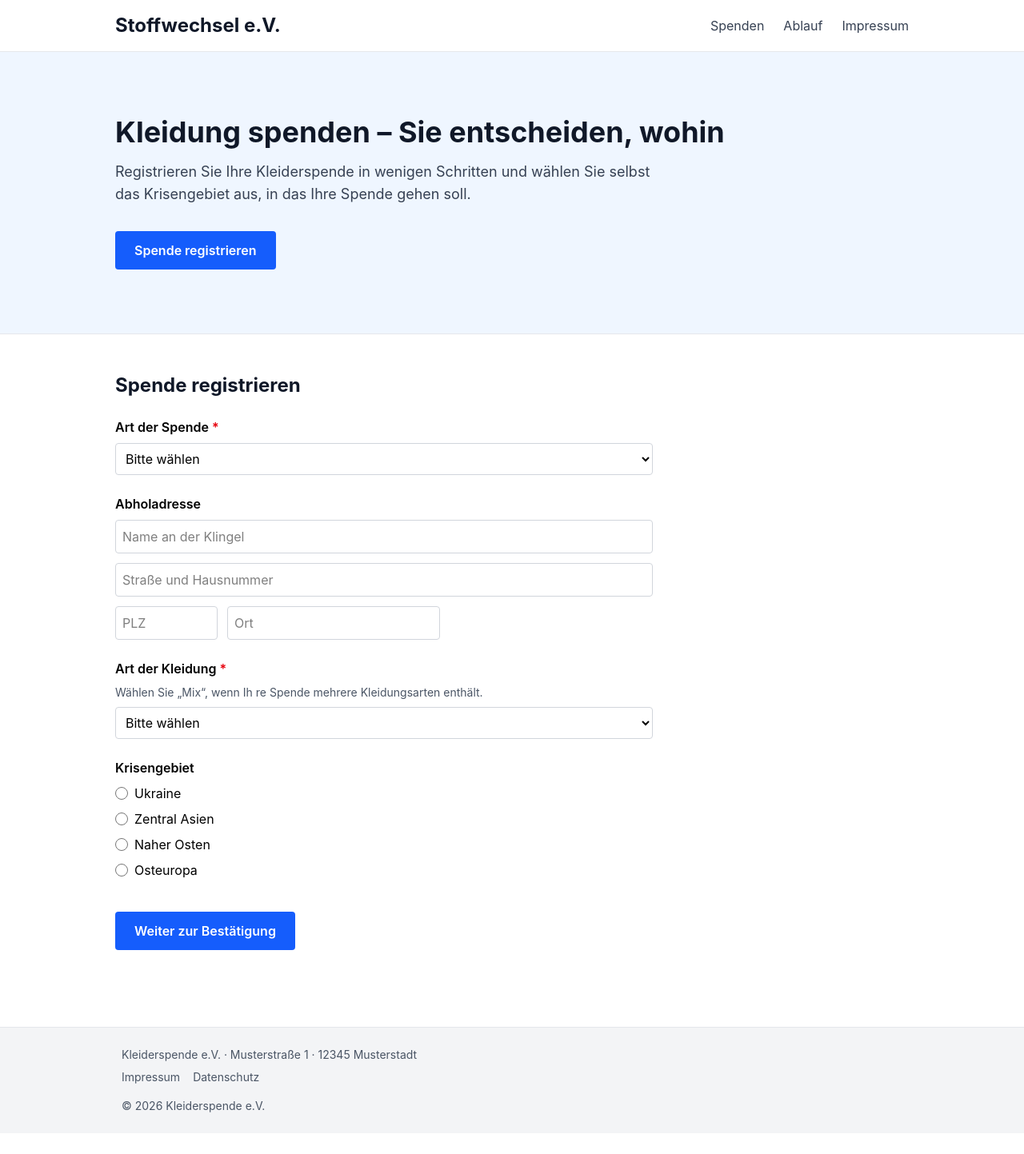
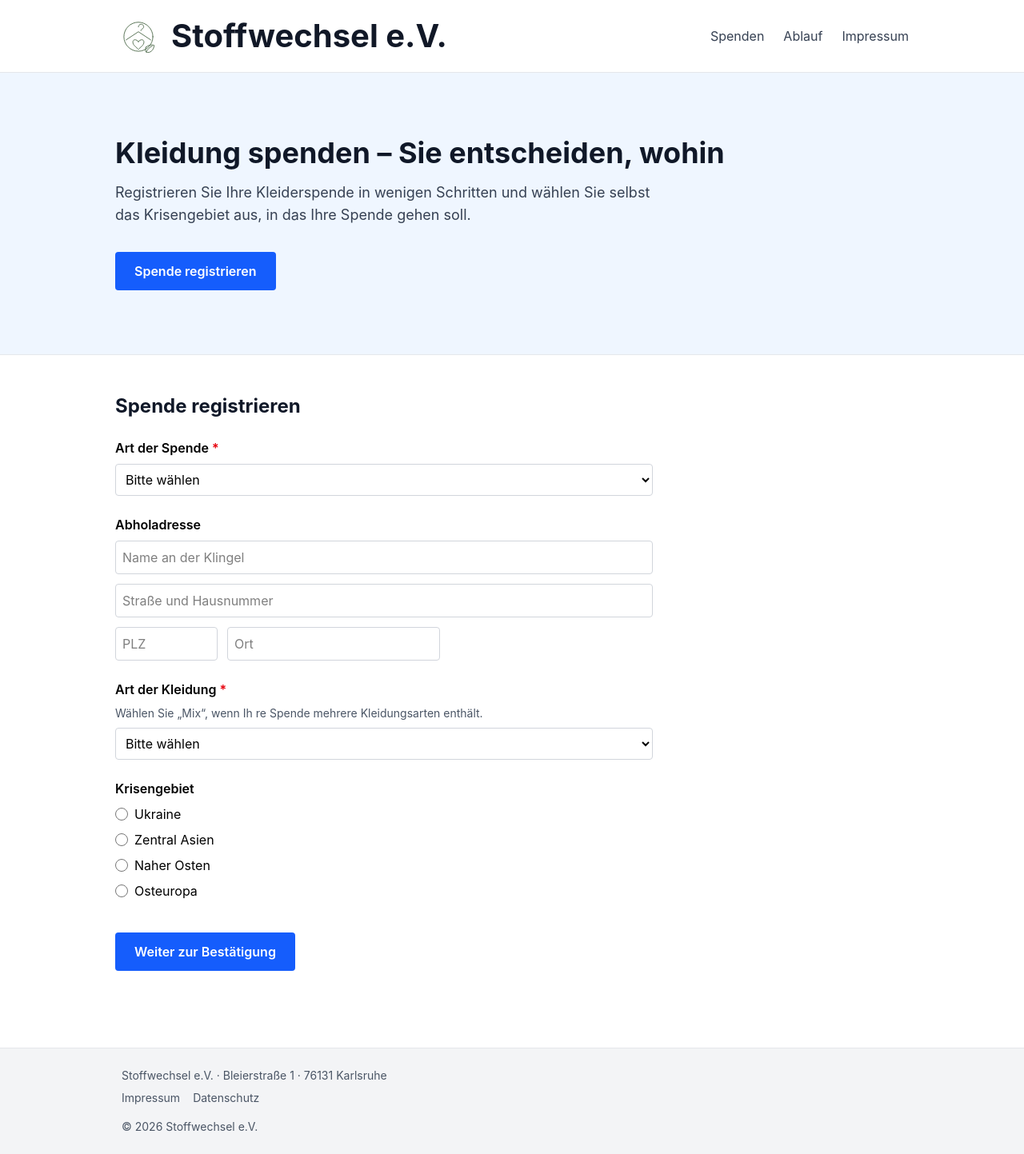
Before and after one commit to michaelgerloffde/Kleiderspende-Webapp, a React (Vite) app: page / in a window 1280 px wide. Shown: the whole page at 80% size. Before the commit the page ends 1417 px from the top, so only its background shows below. Built offline with nearby package versions, Linux system fonts and the light colour scheme.

Commit message:
Logo & Metadaten in index

```diff
--- a/index.html
+++ b/index.html
@@ -1,10 +1,10 @@
 <!doctype html>
-<html lang="en">
+<html lang="de">
   <head>
     <meta charset="UTF-8" />
-    <link rel="icon" type="image/svg+xml" href="/favicon.svg" />
+    <link rel="icon" type="svg" href="./public/stoffwechsel-logo.svg" />
     <meta name="viewport" content="width=device-width, initial-scale=1.0" />
-    <title>kleiderspende-webapp</title>
+    <title>Stoffwechsel-Kleiderspende</title>
   </head>
   <body>
     <div id="root"></div>
--- a/src/App.css
+++ b/src/App.css
@@ -182,3 +182,28 @@
     border-right-color: var(--border);
   }
 }
+
+
+/* Formatierung Logo */
+.logo-area {
+  display: flex;
+  align-items: center;
+  gap: 12px;
+}
+
+.logo-area img {
+  width: 58px;
+  height: 58px;
+}
+
+.logo-area h1 {
+  margin: 0;
+  font-size: 40px;
+  font-weight: 700;
+  color: #111827;
+}
+
+.logo {
+  position: relative;
+  top: 5px;
+}
--- a/src/App.jsx
+++ b/src/App.jsx
@@ -1,3 +1,4 @@
+import "./App.css"
 import { useState } from "react";
 import Header from "./Header";
 import Hero from "./Hero";
--- a/src/Footer.jsx
+++ b/src/Footer.jsx
@@ -2,12 +2,12 @@ function Footer() {
   return (
     <footer id="impressum" className="bg-gray-100 border-t border-gray-200 mt-12">
       <div className="max-w-5xl mx-auto p-6 text-sm text-gray-600">
-        <p className="mb-2">Kleiderspende e.V. · Musterstraße 1 · 12345 Musterstadt</p>
+        <p className="mb-2">Stoffwechsel e.V. · Bleierstraße 1 · 76131 Karlsruhe</p>
         <ul className="flex gap-4 mb-4">
           <li><a href="#" className="hover:text-blue-600">Impressum</a></li>
           <li><a href="#" className="hover:text-blue-600">Datenschutz</a></li>
         </ul>
-        <p>© 2026 Kleiderspende e.V.</p>
+        <p>© 2026 Stoffwechsel e.V.</p>
       </div>
     </footer>
   )
--- a/src/Header.jsx
+++ b/src/Header.jsx
@@ -2,9 +2,14 @@ function Header() {
   return (
     <header className="bg-white border-b border-gray-200">
       <div className="max-w-5xl mx-auto flex items-center justify-between p-4">
-        <h1 className="text-xl md:text-2xl font-bold text-gray-900">
-          Stoffwechsel e.V.
-        </h1>
+
+       {/* Div Name und logo */}
+        <div className="logo-area flex items-center gap-3">
+          <img src="/stoffwechsel-logo- ohne-schrift.svg" alt="Logo Stoffwechsel e.V." className=" logo h-10" />
+          <h1 className="text-xl md:text-2xl font-bold text-gray-900">
+            Stoffwechsel e.V.
+          </h1>
+        </div>
 
         {/* ab Tablet */}
         <nav className="hidden md:block">
```
Also changed, not shown: public/stoffwechsel-logo- ohne-schrift.svg (added).
